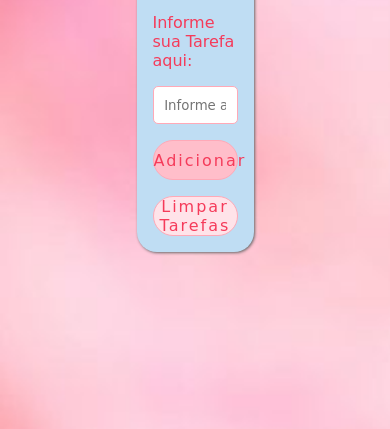
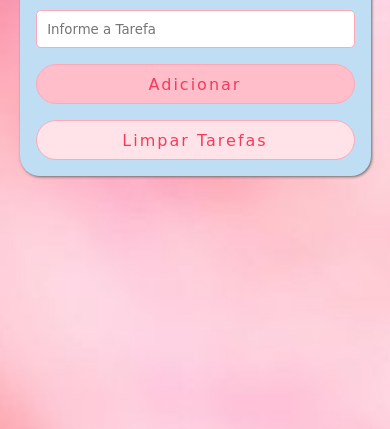
Before and after one commit to gabriellyheber22/to_Dos, a plain HTML site: page index.html in a window 390 px wide. Shown: the part 415-844 px from the top of the page. Drawn offline with Linux system fonts and the light colour scheme; a web font is replaced by a local one.

Commit message:
Aplicação de Responsividade

```diff
--- a/style.css
+++ b/style.css
@@ -14,22 +14,26 @@
 *{
     margin: 0;
     padding: 0;
+    box-sizing: border-box;
 }
 
 body{
     width: 100vw;
-    height: 100vh;
+    min-height: 100vh;
+    max-height: 100%;
     background-image: url(./imagem/textura-rosa.jpg);
     background-size:cover;
     background-repeat: no-repeat;
     display: flex;
     justify-content: center;
     align-items: center;
+    overflow-y: auto;
+    overflow-x:hidden;
 
 }
 
 #App{
-    width: 30%;
+    width: 40vw;
     min-height: 300px;
     max-height: auto;
     padding: 3em 1em 1em ;
@@ -42,6 +46,7 @@ body{
     box-sizing: border-box;
     font-family: var(--font-padrão);
     box-shadow: 1px 1px 3px rgb(105, 105, 105);
+
 
 
 }
@@ -139,3 +144,11 @@ label{
     color:rgb(255, 227, 233);
     border: 1px solid var(--btn-borda);
 }
+
+@media screen and (max-width: 800px){
+    #App{
+        min-width: 90vw;
+        height: auto;
+    }
+
+}
--- a/toDos.js
+++ b/toDos.js
@@ -9,6 +9,7 @@ function renderTodos() {
 
     listElements.innerText = '';
     for (let toDo of toDos) { //Visualizando os itens do array "toDo é o valor do array" e "toDos é o array"
+
         let posicaoArray = toDos.indexOf(toDo);
         let toDoText = document.createTextNode(toDo);
 
@@ -50,13 +51,17 @@ function AdicionaToDos() {
         alert('O campo de Tarefa esta vazio');
         inputElements.style.borderColor ='red';
         inputElements.focus();
-        return true;
+
     }else{
         let toDoText = inputElements.value;
-        toDos.push(toDoText);
-        inputElements.value = '';
-        renderTodos();
-        saveStorage();
+
+                toDos.push(toDoText);
+                inputElements.value = '';
+                renderTodos();
+                saveStorage();
+
+
+
     }
 
 
```
